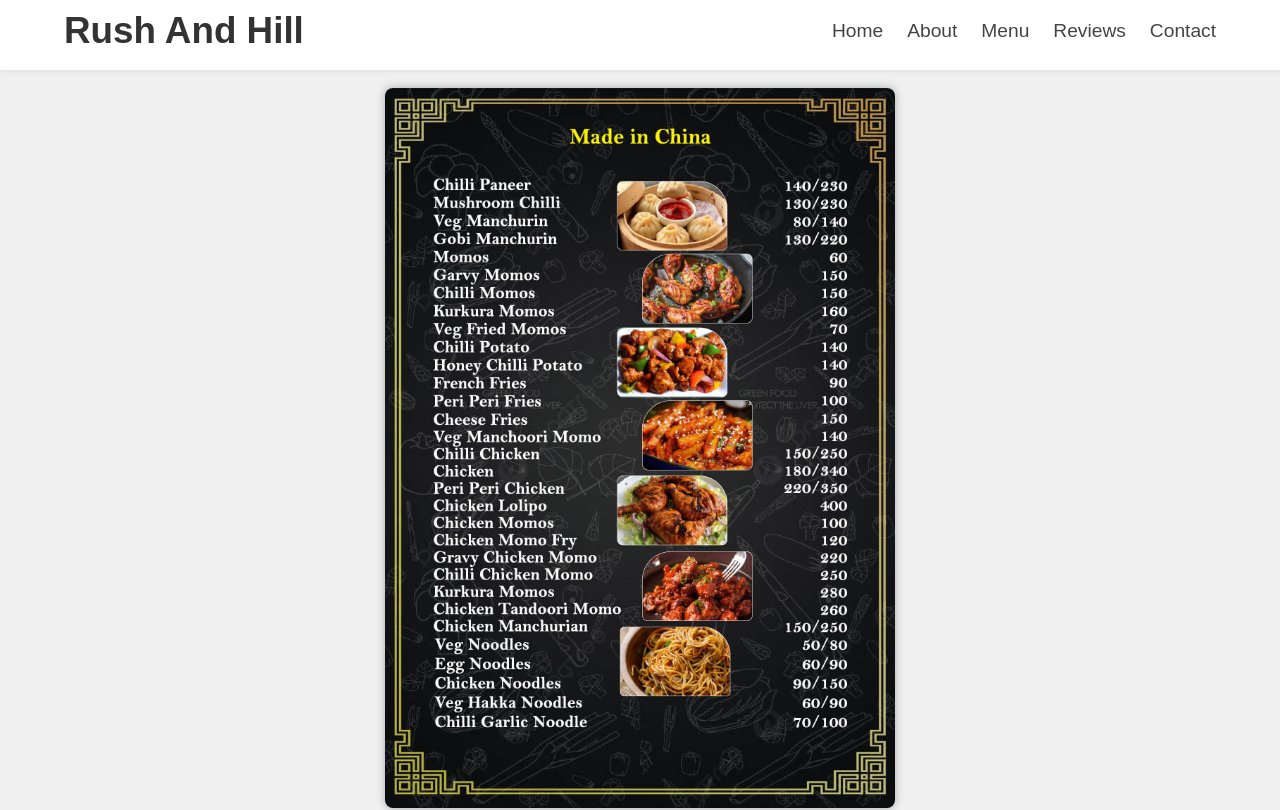
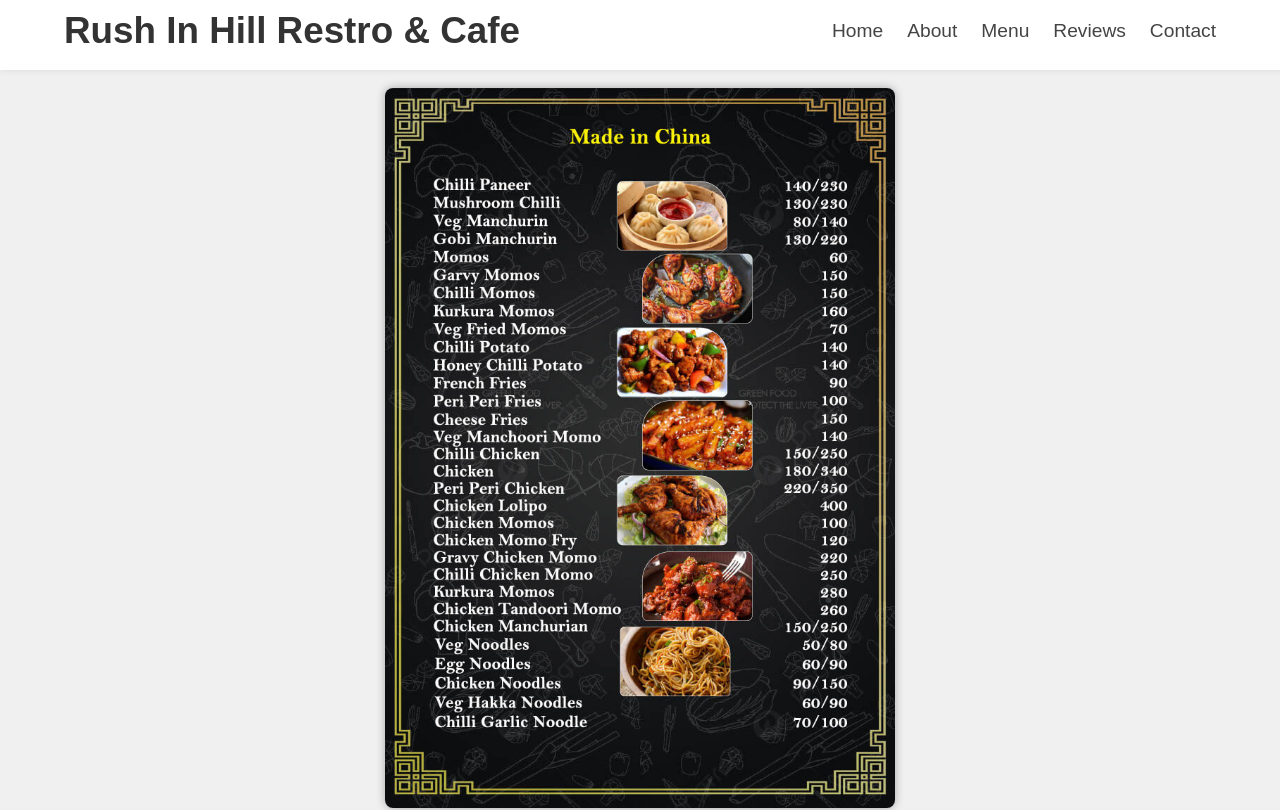
Before and after one commit to Rrahul001/RushInHill, a plain HTML site: page menu.html in a window 1280 px wide. Shown: the top 810 px of the page. Drawn offline with Linux system fonts and the light colour scheme.

Commit message:
Second commit

```diff
--- a/menu.html
+++ b/menu.html
@@ -1,5 +1,5 @@
 
-<title>Rush & Hill</title>
+<title>Rush In Hill</title>
 <link rel="stylesheet" href="style.css">
 
 <style>
@@ -48,7 +48,7 @@
     <li><a href="index.html#testimonials">Reviews</a></li>
     <li><a href="index.html#contact">Contact</a></li>
 </ul>
-<h1 class="logo">Rush And Hill</h1>
+<h1 class="logo">Rush In Hill Restro & Cafe</h1>
 </div>
 
 
@@ -72,5 +72,5 @@
 </div>
 </section>
 <footer id="footer">
-    <h2>Copyright © 2025 &copy; all rights reserved</h2>
+    <h2>Rush In Hill Restro & Cafe Copyright © 2025 &copy; all rights reserved</h2>
   </footer>
```
